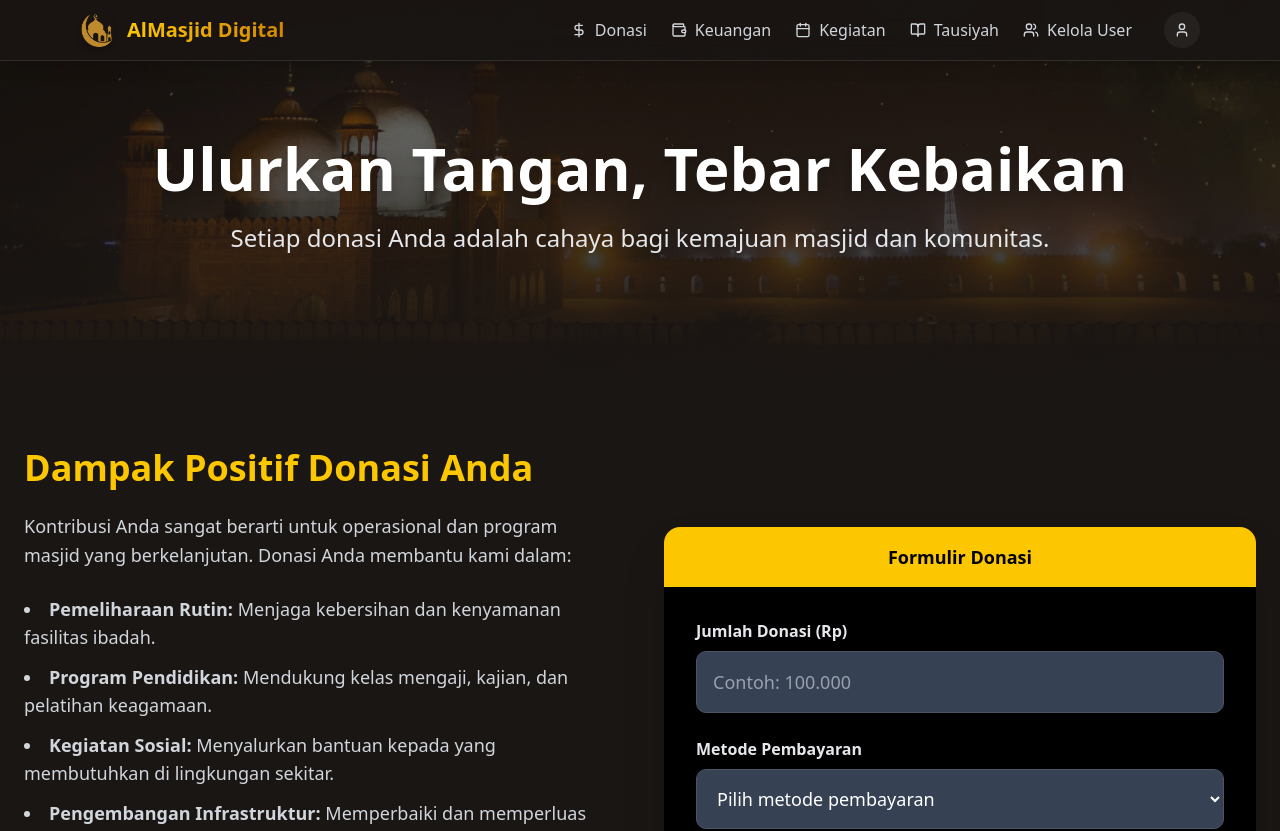
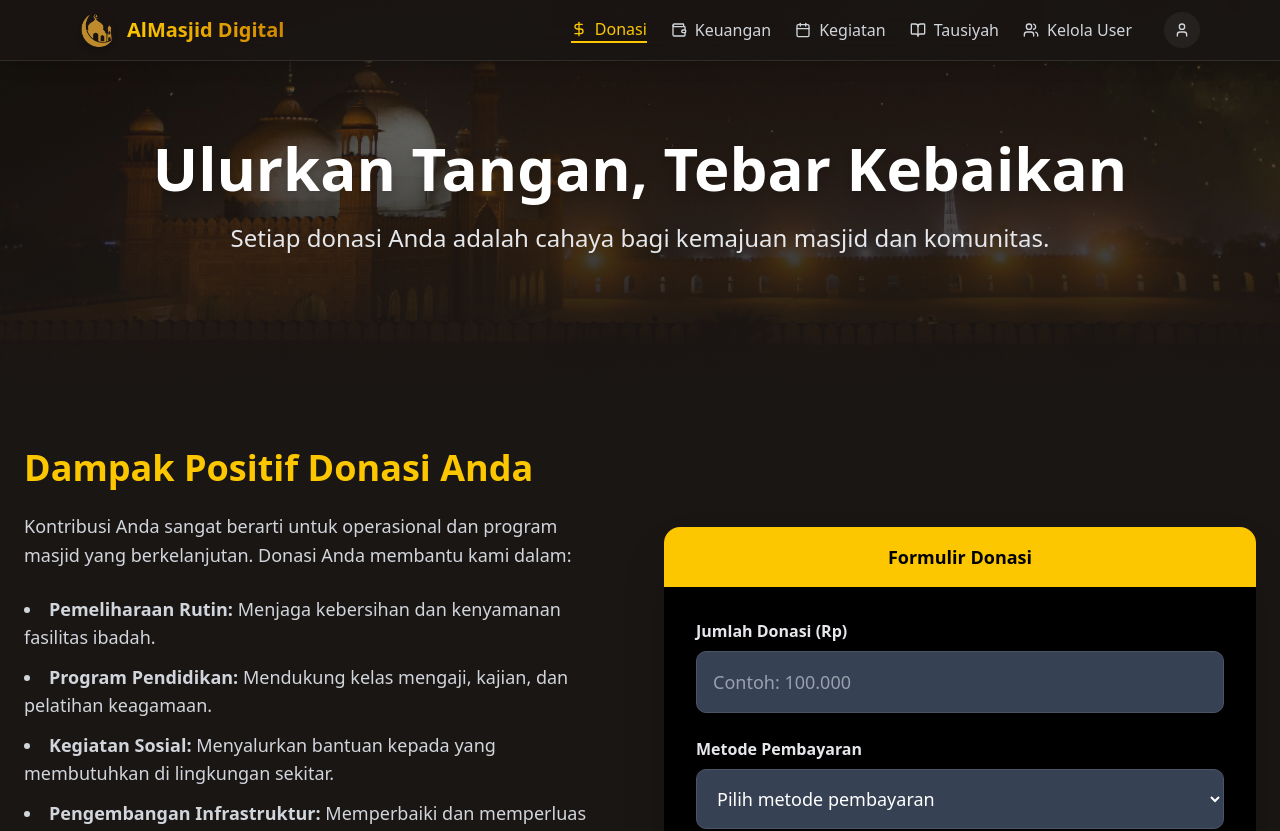
Before and after one commit to Fyodor-DOs/frontend-Nizam-AlMasjidil, a Next.js app: page /donasi in a window 1280 px wide. Shown: the top 831 px of the page. Built offline with nearby package versions, Linux system fonts and the light colour scheme; no server answers; sample sign-in values are in the browser's storage.

Commit message:
fix navbar refresh

```diff
--- a/src/components/Navbar.tsx
+++ b/src/components/Navbar.tsx
@@ -1,7 +1,7 @@
-import React, { useState } from 'react';
+import React, { useState, useEffect } from 'react';
 import Link from 'next/link';
 import Image from 'next/image';
-import { useRouter } from 'next/navigation';
+import { useRouter, usePathname } from 'next/navigation';
 import { Button } from "@/components/ui/button";
 import { User, LogOut, DollarSign, Wallet, Calendar, Users, BookOpen } from 'lucide-react';
 import {
@@ -29,17 +29,37 @@ interface NavbarProps {
 
 const Navbar = ({ role, user }: NavbarProps) => {
   const [showLogoutDialog, setShowLogoutDialog] = useState(false);
+  const [isAuthenticated, setIsAuthenticated] = useState(false);
   const router = useRouter();
+  const pathname = usePathname();
+
+  useEffect(() => {
+    const token = localStorage.getItem('authToken');
+    setIsAuthenticated(!!token);
+  }, [pathname]);
+
+  const isActive = (path: string) => {
+    return pathname === path;
+  };
+
+  const getButtonClass = (path: string) => {
+    return `flex items-center gap-2 transition-colors duration-200 font-medium ${
+      isActive(path)
+        ? 'text-yellow-400 border-b-2 border-yellow-400'
+        : 'text-gray-300 hover:text-yellow-400'
+    }`;
+  };
 
   const handleLogout = () => {
-    // Clear all auth-related data
     localStorage.removeItem('authToken');
     localStorage.removeItem('role');
     setAuthToken(null);
-
-    // Force a hard reload to clear all state
     window.location.href = '/login';
   };
+
+  if (!isAuthenticated) {
+    return null;
+  }
 
   return (
     <>
@@ -59,27 +79,42 @@ const Navbar = ({ role, user }: NavbarProps) => {
           </Link>
           <nav className="flex items-center gap-8">
             <div className="hidden md:flex items-center space-x-6">
-              <Link href="/donasi" className="flex items-center gap-2 text-gray-300 hover:text-yellow-400 transition-colors duration-200 font-medium">
+              <button
+                onClick={() => window.location.href = '/donasi'}
+                className={getButtonClass('/donasi')}
+              >
                 <DollarSign className="h-4 w-4" />
                 <span>Donasi</span>
-              </Link>
-              <Link href="/keuangan" className="flex items-center gap-2 text-gray-300 hover:text-yellow-400 transition-colors duration-200 font-medium">
+              </button>
+              <button
+                onClick={() => window.location.href = '/keuangan'}
+                className={getButtonClass('/keuangan')}
+              >
                 <Wallet className="h-4 w-4" />
                 <span>Keuangan</span>
-              </Link>
-              <Link href="/kegiatan" className="flex items-center gap-2 text-gray-300 hover:text-yellow-400 transition-colors duration-200 font-medium">
+              </button>
+              <button
+                onClick={() => window.location.href = '/kegiatan'}
+                className={getButtonClass('/kegiatan')}
+              >
                 <Calendar className="h-4 w-4" />
                 <span>Kegiatan</span>
-              </Link>
-              <Link href="/tausiyah" className="flex items-center gap-2 text-gray-300 hover:text-yellow-400 transition-colors duration-200 font-medium">
+              </button>
+              <button
+                onClick={() => window.location.href = '/tausiyah'}
+                className={getButtonClass('/tausiyah')}
+              >
                 <BookOpen className="h-4 w-4" />
                 <span>Tausiyah</span>
-              </Link>
+              </button>
               {role === 'admin' && (
-                <Link href="/users" className="flex items-center gap-2 text-gray-300 hover:text-yellow-400 transition-colors duration-200 font-medium">
+                <button
+                  onClick={() => window.location.href = '/users'}
+                  className={getButtonClass('/users')}
+                >
                   <Users className="h-4 w-4" />
                   <span>Kelola User</span>
-                </Link>
+                </button>
               )}
             </div>
             <DropdownMenu>
```
